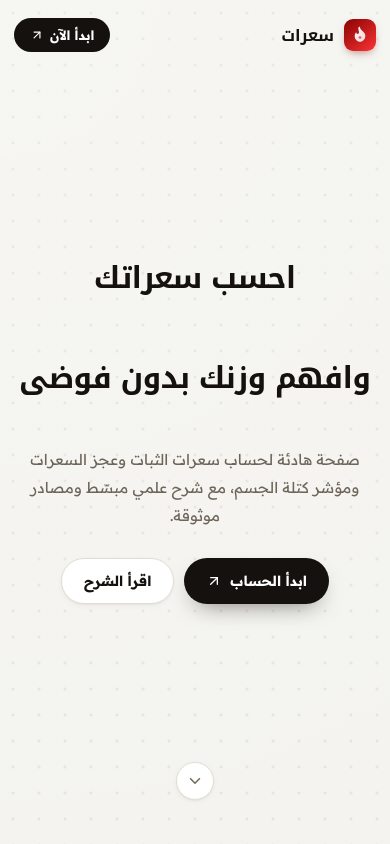
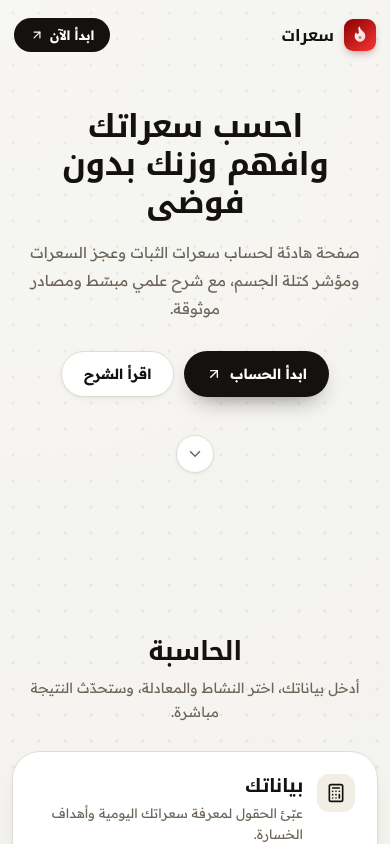
Before and after one commit to Astrobubu/calorie-calculator, a React (Vite) app: page / in a window 390 px wide. Shown: the top 844 px of the page. Built offline with nearby package versions, Linux system fonts and the light colour scheme.

Commit message:
Kill page-wide animations, red scrollbar, fix overflow-x, responsive hero line-height

```diff
--- a/src/styles.css
+++ b/src/styles.css
@@ -40,14 +40,44 @@
 
 html {
   scroll-behavior: smooth;
-  overflow-x: hidden;
+  overflow-x: clip;
   direction: ltr;
+  scrollbar-color: #d11a1a transparent;
+  scrollbar-width: thin;
+}
+
+::-webkit-scrollbar {
+  width: 6px;
+  height: 6px;
+}
+
+::-webkit-scrollbar-track {
+  background: transparent;
+}
+
+::-webkit-scrollbar-thumb {
+  background: #d11a1a;
+  border-radius: 999px;
+}
+
+::-webkit-scrollbar-thumb:hover {
+  background: #ff3535;
+}
+
+::-webkit-scrollbar-button {
+  display: none;
+  width: 0;
+  height: 0;
+}
+
+::-webkit-scrollbar-corner {
+  background: transparent;
 }
 
 body {
   margin: 0;
   min-width: 320px;
-  overflow-x: hidden;
+  overflow-x: clip;
   direction: ltr;
   background-color: var(--bg);
   background-image:
@@ -186,7 +216,7 @@ h1, h2, h3 {
 .hero-line {
   display: block;
   opacity: 0;
-  transform: translateY(-90px) rotate(-3deg);
+  transform: translateY(-90px);
   animation: dropIn 950ms var(--bounce) forwards;
 }
 
@@ -338,7 +368,6 @@ h1, h2, h3 {
 .method-section,
 .sources-section {
   margin-top: 140px;
-  animation: fadeUp 700ms var(--ease) both;
 }
 
 .section-heading {
@@ -1578,9 +1607,9 @@ h3 {
 }
 
 @keyframes dropIn {
-  0% { opacity: 0; transform: translateY(-90px) rotate(-3deg); }
+  0% { opacity: 0; transform: translateY(-90px); }
   60% { opacity: 1; }
-  100% { opacity: 1; transform: translateY(0) rotate(0); }
+  100% { opacity: 1; transform: translateY(0); }
 }
 
 @keyframes watermarkRise {
@@ -1593,10 +1622,6 @@ h3 {
   50% { transform: translateX(-50%) translateY(6px); }
 }
 
-.section-block { animation-delay: 60ms; }
-.method-section { animation-delay: 100ms; }
-.sources-section { animation-delay: 140ms; }
-.site-footer { animation: fadeUp 800ms var(--ease) 180ms both; }
 
 /* ---------- RESPONSIVE ---------- */
 @media (max-width: 1080px) {
@@ -1612,6 +1637,7 @@ h3 {
   .method-section {
     grid-template-columns: 1fr;
   }
+  .hero-section h1 { line-height: 1.15; font-size: clamp(34px, 7vw, 60px); }
   .learn-grid { grid-template-columns: repeat(2, minmax(0, 1fr)); }
   .calculation-flow { grid-template-columns: repeat(2, minmax(0, 1fr)); }
   .footer-grid {
@@ -1632,8 +1658,8 @@ h3 {
     padding-top: 14px;
   }
   .topbar { margin-bottom: 24px; }
-  .hero-section { padding: 28px 0 100px; }
-  .hero-section h1 { font-size: 30px; }
+  .hero-section { padding: 28px 0 100px; min-height: auto; }
+  .hero-section h1 { font-size: 32px; line-height: 1.18; }
   .section-heading h2 { font-size: 26px; }
   .field-grid,
   .formula-list,
```
